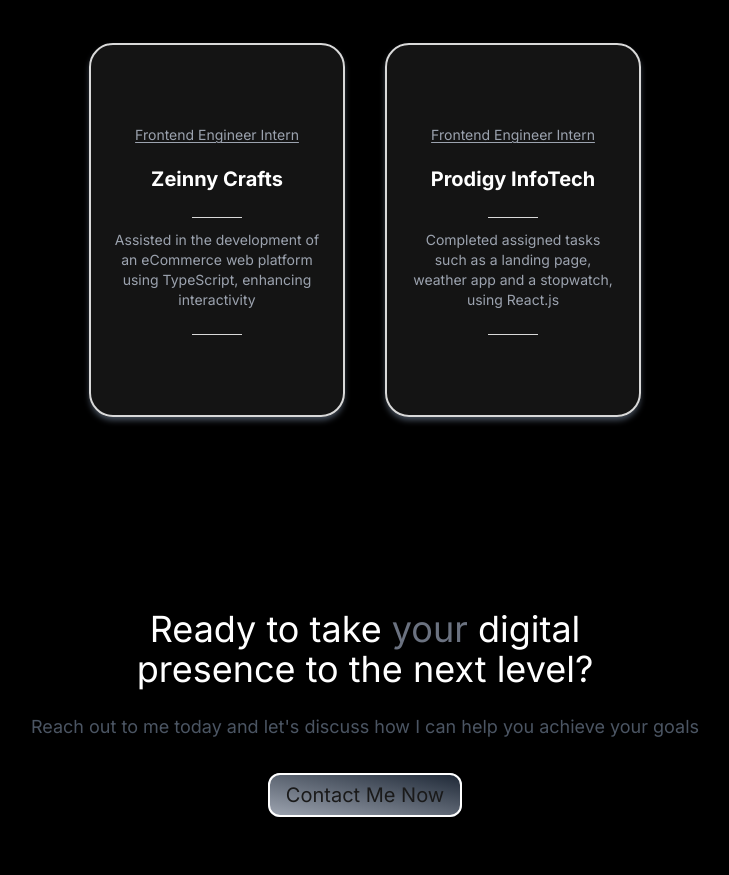
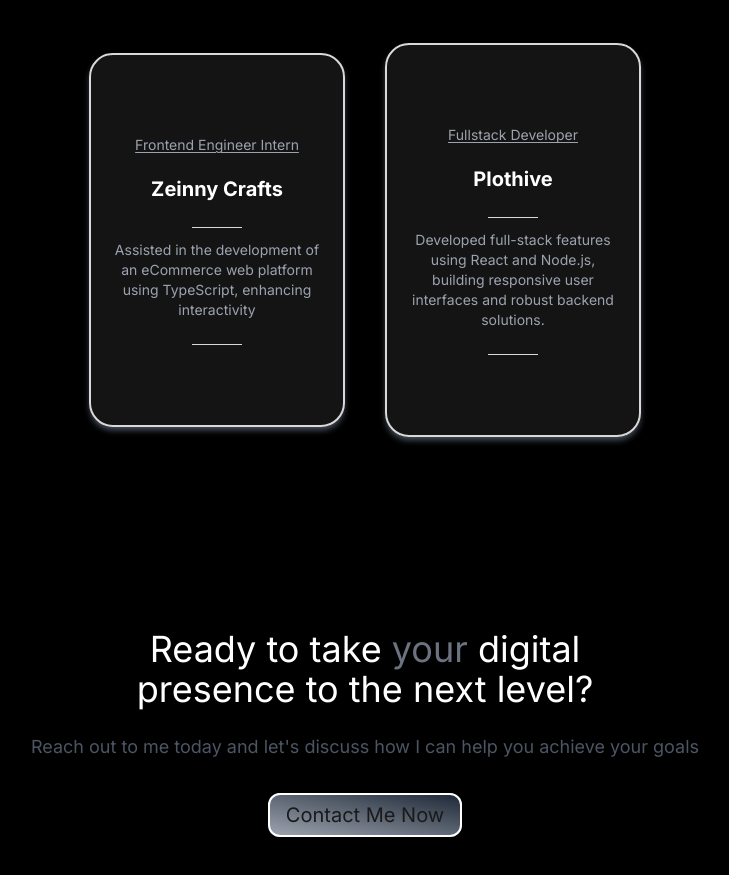
Before and after one commit to Dayveesptf/daviesportfolio, a React (Vite) app: page / in a window 1280 px wide. Shown: the part 2820-3695 px from the top of the page, without its empty margins (275-1004 px from the left). Built offline with nearby package versions, Linux system fonts and the light colour scheme; the HTML template or start-up script is replaced by a standard one.

Commit message:
Added project

```diff
--- a/src/landing-page.jsx
+++ b/src/landing-page.jsx
@@ -157,10 +157,10 @@
           <hr className='mt-6 w-[20%] ml-[40%]'/>
         </div>
         <div className='md:w-[25%] md:py-20 bg-[#4343434c] rounded-3xl w-[100%] shadow-bottom-only shadow-gray-600 border-solid border-2 py-6 text-center'>
-          <h1 className='text-xs md:text-sm underline underline-offset-2 text-gray-400'>Frontend Engineer Intern</h1>
-          <h1 className='mt-2 md:text-xl md:mt-5 text-lg tracking-normal font-bold text-white'>Prodigy InfoTech</h1>
+          <h1 className='text-xs md:text-sm underline underline-offset-2 text-gray-400'>Fullstack Developer</h1>
+          <h1 className='mt-2 md:text-xl md:mt-5 text-lg tracking-normal font-bold text-white'>Plothive</h1>
           <hr className='mt-6 w-[20%] ml-[40%]'/>
-          <p className='mt-3 md:text-sm text-[12px] w-5/6 mx-auto text-gray-400'>Completed assigned tasks such as a landing page, weather app and a stopwatch, using React.js</p>
+          <p className='mt-3 md:text-sm text-[12px] w-5/6 mx-auto text-gray-400'>Developed full-stack features using React and Node.js, building responsive user interfaces and robust backend solutions.</p>
           <hr className='mt-6 w-[20%] ml-[40%]'/>
         </div>
       </div>
```
